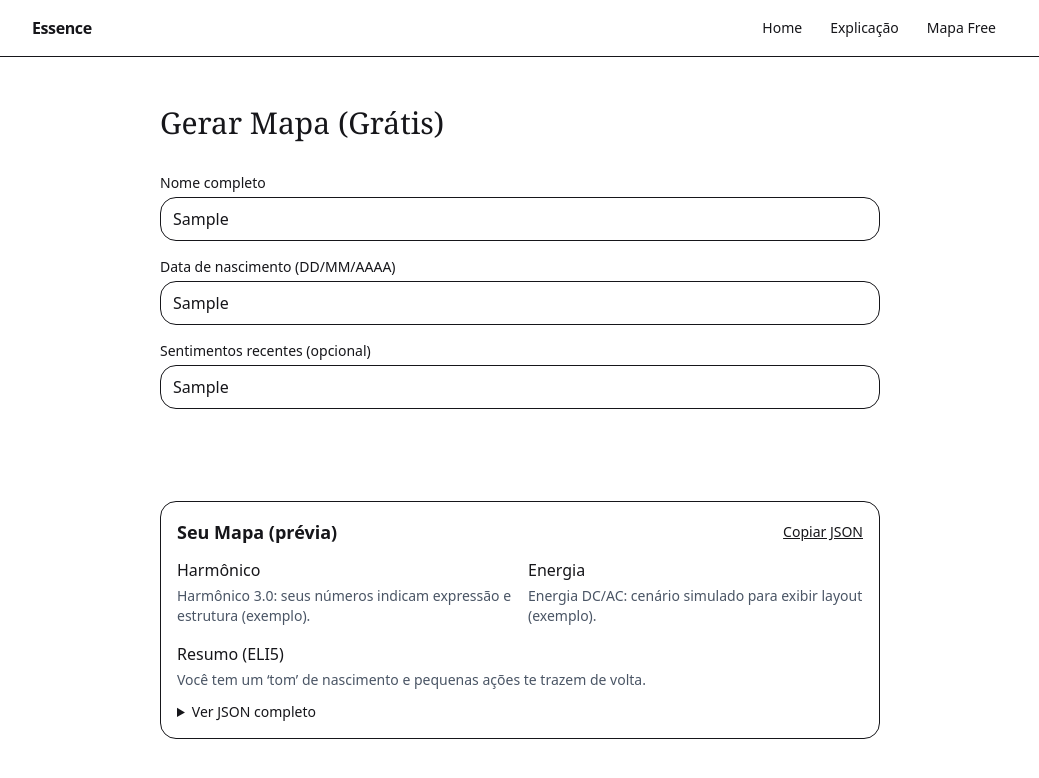
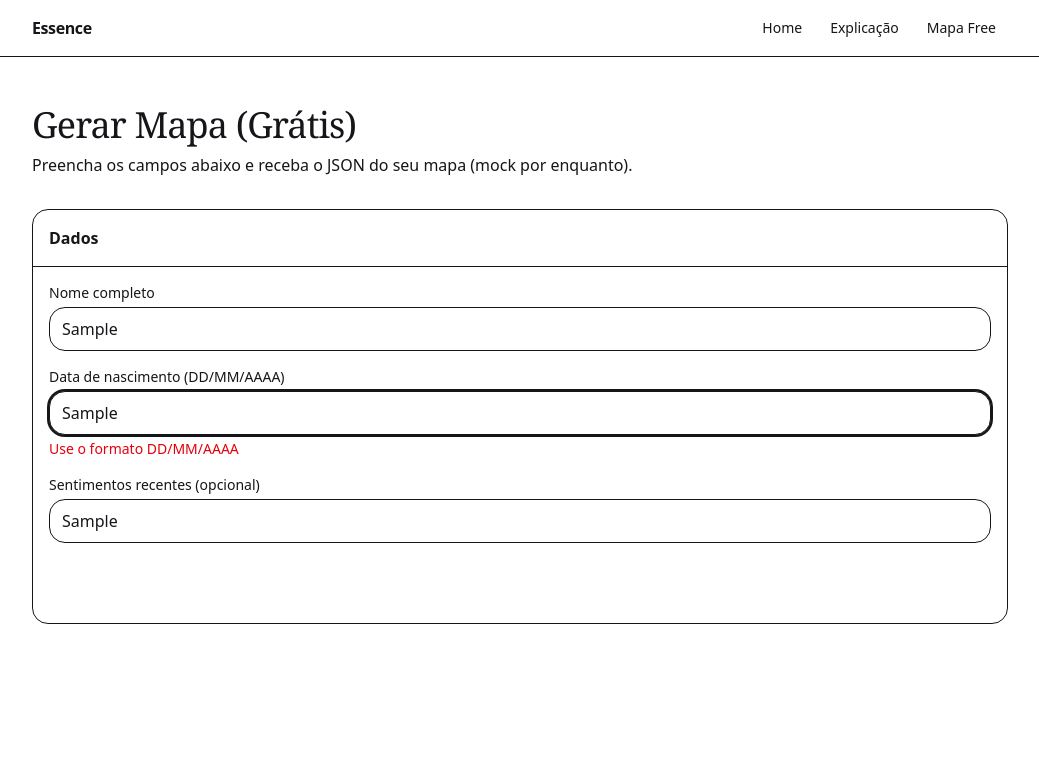
Before and after one commit to raydatorre/Essence, a Next.js app: page /mapa in a window 1280 px wide. Both pictures are taken after typing "Sample", "Sample", "Sample" into the empty fields and a click on the button "Gerar mapa". Shown: the top 778 px of the page, without its empty margins (120-1159 px from the left). Built offline with nearby package versions, Linux system fonts and the light colour scheme.

Commit message:
feat(mapa): Dia 6 — form estilizado com react-hook-form+zod e exibição do JSON

```diff
--- a/package.json
+++ b/package.json
@@ -9,11 +9,13 @@
     "lint": "eslint"
   },
   "dependencies": {
+    "@hookform/resolvers": "^5.2.2",
     "clsx": "^2.1.1",
     "lucide-react": "^0.544.0",
     "next": "15.5.3",
     "react": "19.1.0",
     "react-dom": "19.1.0",
+    "react-hook-form": "^7.62.0",
     "tailwind-merge": "^3.3.1",
     "zod": "^4.1.9"
   },
--- a/src/app/mapa/page.tsx
+++ b/src/app/mapa/page.tsx
@@ -1,97 +1,114 @@
 "use client";
 import { useState } from "react";
-import { Button } from "@/components/ui/button";
+import { z } from "zod";
+import { useForm } from "react-hook-form";
+import { zodResolver } from "@hookform/resolvers/zod";
 import { Input } from "@/components/ui/input";
 import { Label } from "@/components/ui/label";
+import { Button } from "@/components/ui/button";
+import { Card, CardContent, CardHeader, CardTitle } from "@/components/ui/card";
 
-export default function Mapa() {
-  const [nome, setNome] = useState("");
-  const [nascimento, setNascimento] = useState("");
-  const [sentimentos, setSentimentos] = useState("");
+const schema = z.object({
+  name: z.string().min(2, "Informe seu nome"),
+  birth: z
+    .string()
+    .regex(/^\d{2}\/\d{2}\/\d{4}$/, "Use o formato DD/MM/AAAA"),
+  feelings: z.string().optional(),
+});
+type FormData = z.infer<typeof schema>;
+
+export default function MapaFree() {
+  const [loading, setLoading] = useState(false);
   const [result, setResult] = useState<any>(null);
-  const [loading, setLoading] = useState(false);
+  const [error, setError] = useState<string | null>(null);
 
- const onSubmit = async (e: React.FormEvent) => {
-  e.preventDefault();
+  const { register, handleSubmit, formState: { errors } } = useForm<FormData>({
+    resolver: zodResolver(schema),
+    defaultValues: {
+      name: "",
+      birth: "",
+      feelings: "",
+    },
+  });
+
+  async function onSubmit(data: FormData) {
+    try {
       setLoading(true);
+      setError(null);
       setResult(null);
-
-  const resp = await fetch("/api/oraculo", {
+      const res = await fetch("/api/oraculo", {
         method: "POST",
         headers: { "Content-Type": "application/json" },
-    body: JSON.stringify({ nome, nascimento, sentimentos, mode: "basic" }),
+        body: JSON.stringify({
+          nome: data.name,
+          nascimento: data.birth,
+          sentimentos: data.feelings,
+        }),
       });
-
-  // opcional: se a API responder erro HTTP, mostre algo amigável
-  if (!resp.ok) {
-    const text = await resp.text().catch(() => "");
-    setResult({ ok: false, status: resp.status, error: text || "Erro na API" });
+      if (!res.ok) throw new Error(`HTTP ${res.status}`);
+      const json = await res.json();
+      setResult(json);
+    } catch (e: any) {
+      setError(e?.message || "Falha ao gerar o mapa.");
+    } finally {
       setLoading(false);
-    return;
+    }
   }
 
-  const data = await resp.json();
-  setResult(data.result ?? data);
-  setLoading(false);
-};
   return (
-    <main className="max-w-3xl mx-auto px-6 py-12 space-y-8">
-      <h1 className="text-3xl font-serif">Gerar Mapa (Grátis)</h1>
+    <main className="max-w-5xl mx-auto px-6 py-12 space-y-8">
+      <header className="space-y-2">
+        <h1 className="text-3xl md:text-4xl font-serif tracking-tight">Gerar Mapa (Grátis)</h1>
+        <p className="text-muted-foreground">Preencha os campos abaixo e receba o JSON do seu mapa (mock por enquanto).</p>
+      </header>
 
-      <form onSubmit={onSubmit} className="space-y-4">
+      <Card>
+        <CardHeader>
+          <CardTitle>Dados</CardTitle>
+        </CardHeader>
+        <CardContent className="space-y-4">
+          <form onSubmit={handleSubmit(onSubmit)} className="space-y-4">
             <div>
-          <Label>Nome completo</Label>
-          <Input value={nome} onChange={(e)=>setNome(e.target.value)} required />
+              <Label htmlFor="name">Nome completo</Label>
+              <Input id="name" placeholder="Ex.: Rafael Sanchez Torres" {...register("name")} />
+              {errors.name && <p className="text-sm text-red-600 mt-1">{errors.name.message}</p>}
             </div>
 
             <div>
-          <Label>Data de nascimento (DD/MM/AAAA)</Label>
-          <Input value={nascimento} onChange={(e)=>setNascimento(e.target.value)} placeholder="10/05/1983" required />
+              <Label htmlFor="birth">Data de nascimento (DD/MM/AAAA)</Label>
+              <Input id="birth" placeholder="10/05/1983" {...register("birth")} />
+              {errors.birth && <p className="text-sm text-red-600 mt-1">{errors.birth.message}</p>}
             </div>
 
             <div>
-          <Label>Sentimentos recentes (opcional)</Label>
-          <Input value={sentimentos} onChange={(e)=>setSentimentos(e.target.value)} />
+              <Label htmlFor="feelings">Sentimentos recentes (opcional)</Label>
+              <Input id="feelings" placeholder="ansioso, animado, focado..." {...register("feelings")} />
             </div>
 
-        <Button type="submit" disabled={loading}>{loading ? "Gerando…" : "Gerar mapa"}</Button>
+            <Button type="submit" size="lg" disabled={loading}>
+              {loading ? "Gerando..." : "Gerar mapa"}
+            </Button>
           </form>
+        </CardContent>
+      </Card>
+
+      {error && (
+        <div className="rounded-2xl border p-4 text-sm text-red-700 bg-red-50 border-red-200">
+          {error}
+        </div>
+      )}
 
       {result && (
-  <div className="rounded-2xl border p-4 space-y-3 bg-white">
-    <div className="flex items-center justify-between">
-      <h2 className="text-lg font-semibold">Seu Mapa (prévia)</h2>
-      <button
-        onClick={() => navigator.clipboard.writeText(JSON.stringify(result, null, 2))}
-        className="text-sm underline"
-        type="button"
-      >
-        Copiar JSON
-      </button>
-    </div>
-
-    <div className="grid md:grid-cols-2 gap-4">
-      <div>
-        <h3 className="font-medium mb-1">Harmônico</h3>
-        <p className="text-sm text-gray-600">{result.block_B_harmonic}</p>
-      </div>
-      <div>
-        <h3 className="font-medium mb-1">Energia</h3>
-        <p className="text-sm text-gray-600">{result.block_C_energy}</p>
-      </div>
-      <div className="md:col-span-2">
-        <h3 className="font-medium mb-1">Resumo (ELI5)</h3>
-        <p className="text-sm text-gray-600">{result.block_E_triptych?.eli5}</p>
-      </div>
-    </div>
-
-    <details className="mt-2">
-      <summary className="cursor-pointer text-sm">Ver JSON completo</summary>
-      <pre className="mt-2 bg-gray-100 p-3 rounded-xl overflow-auto text-xs">
+        <Card>
+          <CardHeader>
+            <CardTitle>Resultado (JSON)</CardTitle>
+          </CardHeader>
+          <CardContent>
+            <pre className="overflow-x-auto text-xs md:text-sm rounded-xl p-4 bg-muted">
 {JSON.stringify(result, null, 2)}
             </pre>
-    </details>
-  </div>
+          </CardContent>
+        </Card>
       )}
     </main>
   );
```
Also changed, not shown: 1 other file (tests, documents, lock files or other folders). Lines whose indentation alone changed are shown as unchanged.
